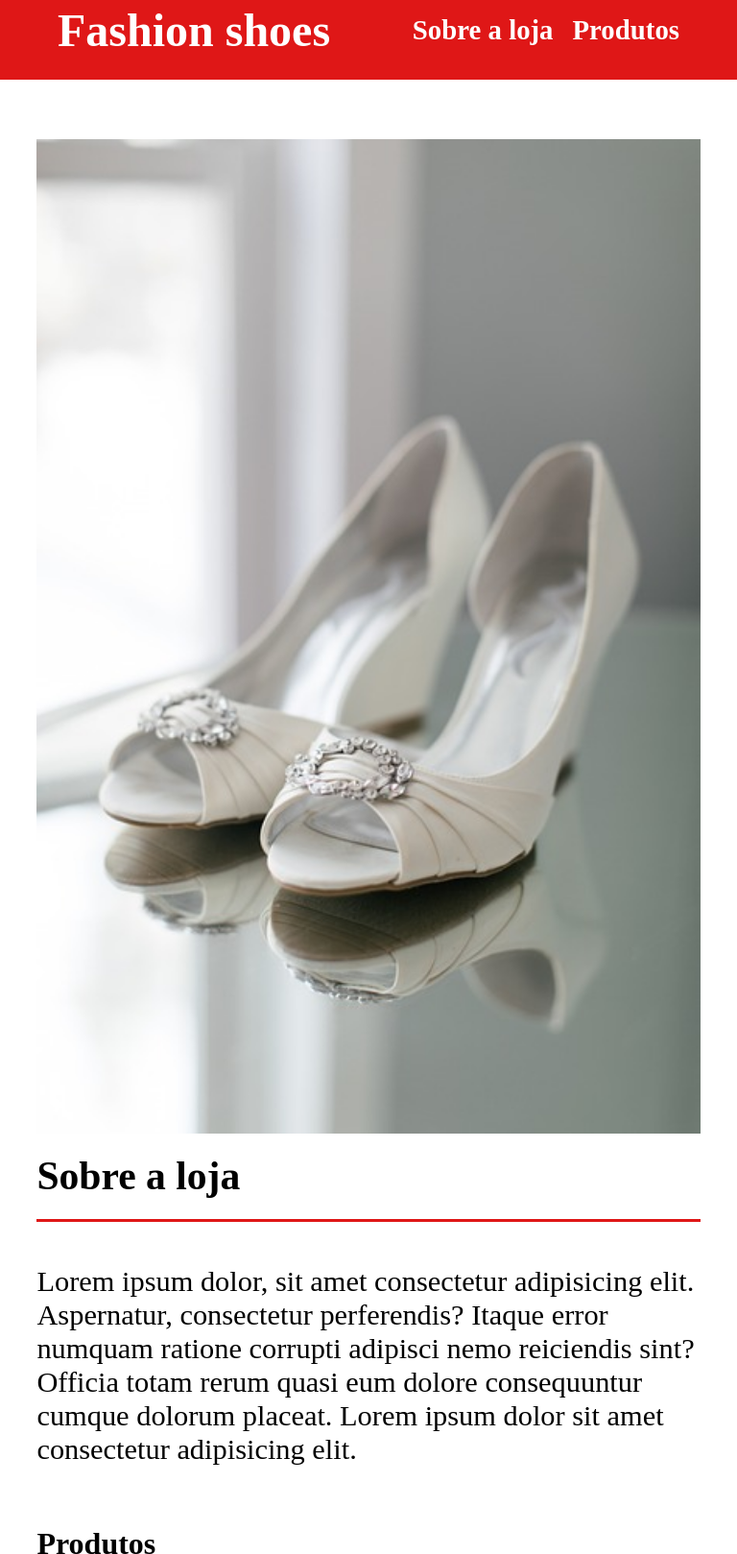
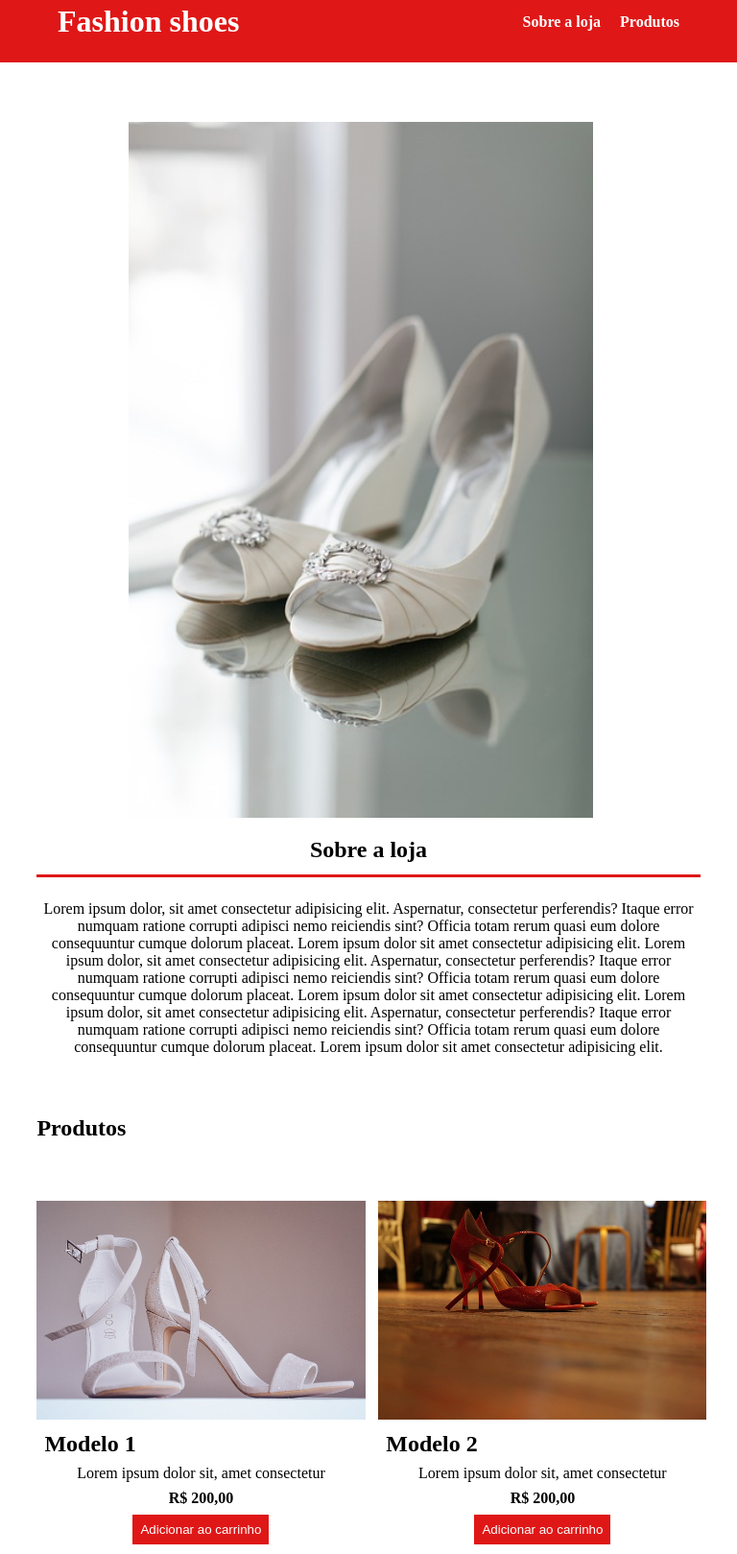
Before and after one commit to Joao-progBr/exercicio_css_responsivo, a plain HTML site: page index.html in a window 768 px wide. Shown: the part 20-1639 px from the top of the page at 96% size. Drawn offline with Linux system fonts and the light colour scheme.

Commit message:
mudando o tamanho das fontes

```diff
--- a/index.html
+++ b/index.html
@@ -34,7 +34,18 @@
                     ratione corrupti adipisci nemo reiciendis sint? Officia
                     totam rerum quasi eum dolore consequuntur cumque dolorum placeat.
                     Lorem ipsum dolor sit amet consectetur adipisicing elit.
+                    Lorem ipsum dolor, sit amet consectetur adipisicing elit.
+                    Aspernatur, consectetur perferendis? Itaque error numquam
+                    ratione corrupti adipisci nemo reiciendis sint? Officia
+                    totam rerum quasi eum dolore consequuntur cumque dolorum placeat.
+                    Lorem ipsum dolor sit amet consectetur adipisicing elit.
+                    Lorem ipsum dolor, sit amet consectetur adipisicing elit.
+                    Aspernatur, consectetur perferendis? Itaque error numquam
+                    ratione corrupti adipisci nemo reiciendis sint? Officia
+                    totam rerum quasi eum dolore consequuntur cumque dolorum placeat.
+                    Lorem ipsum dolor sit amet consectetur adipisicing elit.
                 </p>
+
             </div>
         </div>
     </section>
@@ -94,9 +105,9 @@
             </section>
         </main>
     </div>
-    <!-- <footer>
+    <footer>
         <h2>Feito por João Victor - 2024</h2>
     </footer>
-    -->
+
 </body>
 </html>
--- a/style.css
+++ b/style.css
@@ -28,9 +28,6 @@ header, footer{
     color: white;
 }
 
-header h1{
-    font-size: 2.8em;
-}
 
 nav li{
     display: inline;
@@ -39,7 +36,6 @@ nav li{
 
 nav li a{
     text-decoration: none;
-    font-size: 1.8em;
     color: white;
     cursor: pointer;
 }
@@ -58,19 +54,17 @@ section{
 }
 
 #sobre-loja h2{
-    font-size: 2.3em;
     margin-bottom: 1em;
 }
 
 #sobre-loja p{
     border-top: 3px solid rgb(223, 23, 23);
     padding-top: 1em;
-    font-size: 1.8em;
+
 }
 
 #produto h2{
     padding-bottom: 62px;
-    font-size: 2em;
 }
 
 .produtos img{
@@ -95,7 +89,7 @@ section{
 
 .produtos p{
     text-align: center;
-    font-size: 1.8em;
+
 }
 
 .price{
@@ -108,7 +102,6 @@ section{
     /* margin-left: 32px; */
     margin-top: 8px;
     padding: 8px;
-    font-size: 1.7em;
     background-color:rgb(223, 23, 23) ;
     color: white;
     outline: none;
@@ -122,6 +115,8 @@ section{
 }
 
 footer{
+    text-align: center;
+    margin-top: 16px;
 }
 
 
@@ -136,14 +131,6 @@ footer{
         justify-content: space-between;
     }
 
-    header h1{
-        font-size: 2em;
-    }
-
-    header li a{
-        font-size: 1.3em;
-    }
-
     .container-flex{
         display: block;
     }
@@ -153,7 +140,6 @@ footer{
     }
 
     #sobre-loja h2{
-        font-size: 2em;
         margin-top: 16px;
         margin-bottom: 0.5em;
     }
@@ -161,19 +147,10 @@ footer{
     #sobre-loja p{
         border-top: 3px solid rgb(223, 23, 23);
         padding-top: 1em;
-        font-size: 1.4em;
     }
 
     .produtos{
         display: block
-    }
-
-    .produtos p{
-        font-size: 1.4em;
-    }
-
-    .price button{
-        font-size: 1.4em;
     }
 
     .produtos ul{
@@ -193,32 +170,26 @@ footer{
         align-items: center;
     }
 
-    header h1{
-        font-size: 3em;
-    }
-
-    header li a{
-        font-size: 1.8em;
-    }
-
     .container-flex{
         display: block;
     }
 
+    #sobre-loja{
+        text-align: center;
+    }
+
     #sobre-loja img{
-        width: 100%;
+        width: 70%;
     }
 
     #sobre-loja h2{
         margin-top: 16px;
-        font-size: 2.6em;
         margin-bottom: 0.5em;
     }
 
     #sobre-loja p{
         border-top: 3px solid rgb(223, 23, 23);
         padding-top: 1.5em;
-        font-size: 1.9em;
     }
 
     .produtos{
@@ -229,18 +200,14 @@ footer{
     }
 
     .produtos h3{
-        font-size: 1.9em;
         padding: 8px;
     }
 
     .produtos p{
         text-align: center;
-        font-size: 1.9em;
     }
 
-    .price button{
-        font-size: 1.9em;
+    footer{
+        margin-top: 50px;
     }
-
-
 }
```
